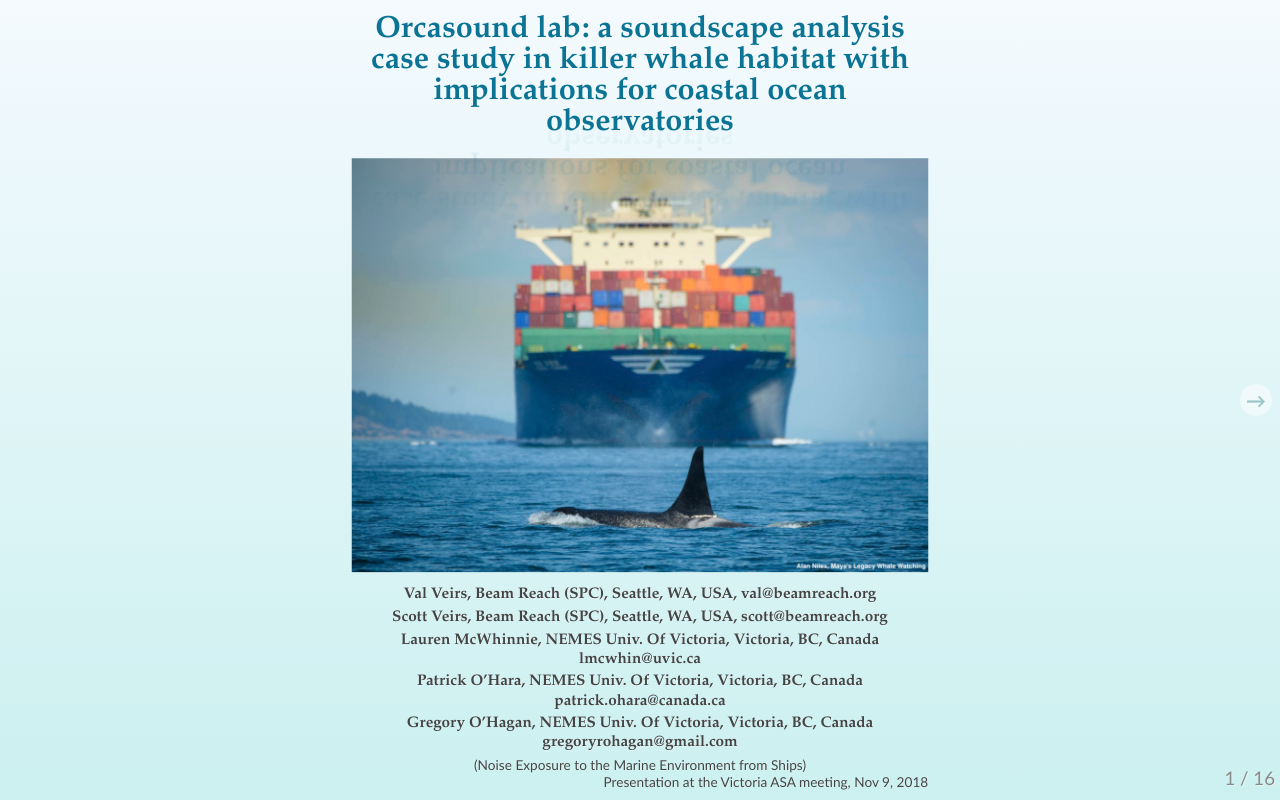
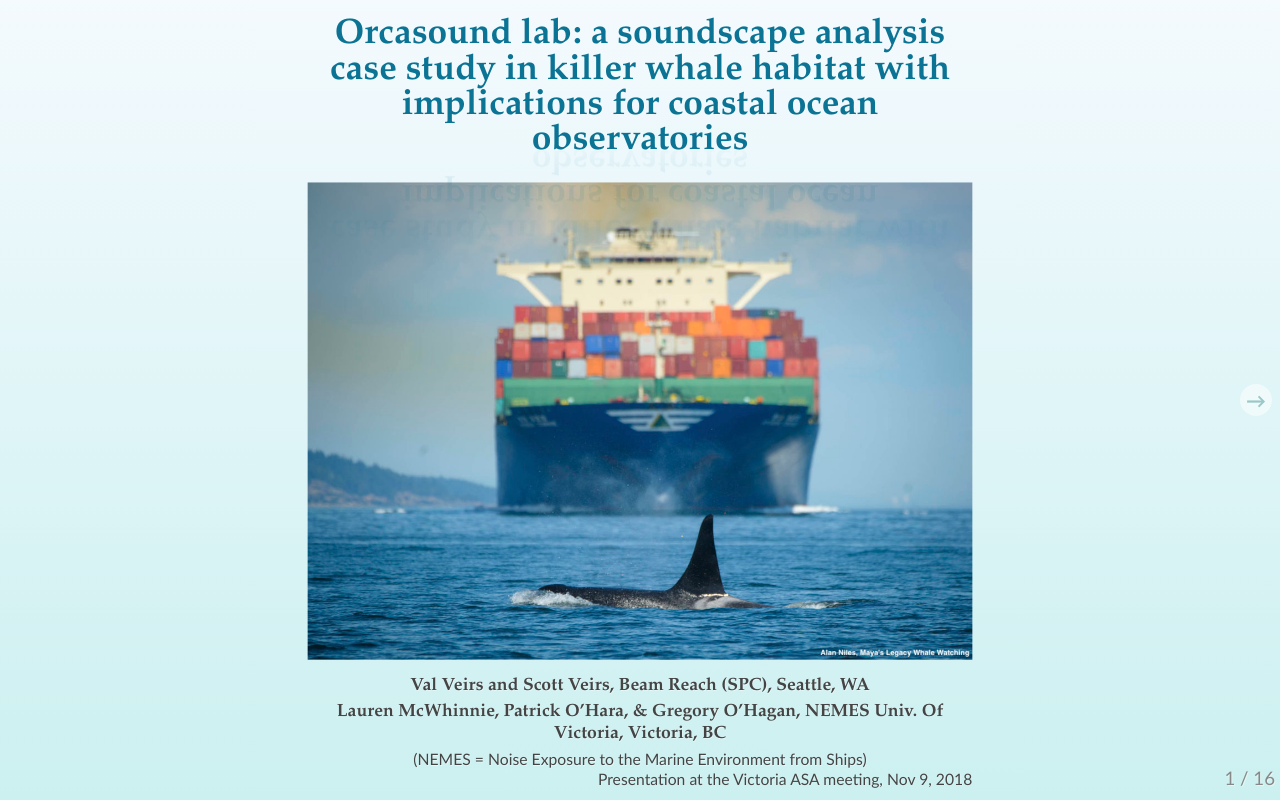
Before and after one commit to scottveirs/2018-asa-vveirs, a plain HTML site: page ASA_VictoriaSoundscape.html in a window 1280 px wide. Drawn offline with Linux system fonts and the light colour scheme.

Commit message:
Edits of html and some slides.

```diff
--- a/ASA_VictoriaSoundscape.html
+++ b/ASA_VictoriaSoundscape.html
@@ -5,7 +5,7 @@
   <meta http-equiv="X-UA-Compatible" content="IE=edge,chrome=1">
   <meta name="viewport" content="width=1024, user-scalable=no">
 
-  <title>Victoria ASA Meeting - Soundscape</title>
+  <title>Victoria ASA Meeting - Orcasound Soundscape</title>
 
   <!-- Required stylesheet -->
   <link rel="stylesheet" media="screen" href="core/deck.core.css">
@@ -29,24 +29,24 @@
   <!-- Required Modernizr file -->
   <script src="modernizr.custom.js"></script>
 </head>
+
 <body>
   <div class="deck-container">
 
     <!-- Begin slides. Just make elements with a class of slide. -->
 <!-- slide 1 -->
+
     <section class="slide">
 
       <h2><div style="text-align: center;">Orcasound lab: a soundscape analysis case study in killer whale habitat with implications for coastal ocean observatories</div></h2>
       <img src="content/alan-niles-mayas-legacy.jpg">
       <div style="text-align: center;"><i>
-      <h5>Val Veirs, Beam Reach (SPC), Seattle, WA, USA, val@beamreach.org</h5>
-      <h5>Scott Veirs, Beam Reach (SPC), Seattle, WA, USA, scott@beamreach.org</h5>
-      <h5>Lauren McWhinnie, NEMES Univ. Of Victoria, Victoria, BC, Canada lmcwhin@uvic.ca</h5>
-      <h5>Patrick O’Hara, NEMES Univ. Of Victoria, Victoria, BC, Canada patrick.ohara@canada.ca</h5>
-      <h5>Gregory O’Hagan, NEMES Univ. Of Victoria, Victoria, BC, Canada gregoryrohagan@gmail.com</h5></i></div>
-      <div style="text-align: center;">(Noise Exposure to the Marine Environment from Ships)</div>
+      <h5>Val Veirs and Scott Veirs, Beam Reach (SPC), Seattle, WA</h5>
+      <h5>Lauren McWhinnie, Patrick O’Hara, & Gregory O’Hagan, NEMES Univ. Of Victoria, Victoria, BC</h5></i></div>
+      <div style="text-align: center;">(NEMES = Noise Exposure to the Marine Environment from Ships)</div>
       <div style="text-align: right;">Presentation at the Victoria ASA meeting, Nov 9, 2018</div>
     </section>
+
 <!-- slide 2 -->
     <section class="slide">
             <h2>Orcasound app and Orcasound Lab</h2>
@@ -57,7 +57,9 @@
             <img src="content/iPhone+coffee-small.png" height="200">
           </td>
           <td>
+	    <center>
             <h4>Our study site:</h4>
+	    </center>
             <ul>
               <li>in SRKW critical habitat within Haro Strait
               <li>cabled, calibrated nearshore hydrophones
@@ -76,7 +78,7 @@
 
 <!-- slide 3 -->
 	<section class="slide">
-		<h2>Here we are reporting on one year of underwater noise recordings (11/2016 - 11/2017)</h2>
+		<h2>Acoustic data and methods: one year of underwater noise recordings (11/2016 - 11/2017)</h2>
 		<table cellpadding="2" cellspacing="2">
 		      <tr>
 			  <td> <img src="content/orcaSoundHydrophonePipe.png" width="454" height="640" alt=""></td>
@@ -109,62 +111,67 @@
   	</tr>
   	</table>
  	</section>
-<!-- slide 5 -->
+
 	<section class="slide">
           <h2>Receive levels are similar, but boat noise is brief compared to ships</h2>
           <img src="content/65_JD_2458046_2017-10-19_hrs__to_12.jpg">
 	</section>
-<!-- slide 6 -->
+
+
 	<section class="slide">
           <h2>Sept. 27, 2017  Two ships and a boat and a whale passing northbound</h2>
           <img src="content/9_27_8am.jpg"  alt="">
           Smooth curve (black) is 1200 sec running average broadband dB levels
 	</section>
-<!-- slide 7 -->
+
+
 	<section class="slide">
            <h2>A close look at the Killer Whale calls</h2>
 	   <img src="content/9_27_9am_KWcalls.png"  alt="">
 	</section>
-<!-- slide 8 -->
+
+
 	<section class="slide">
              <h2>NEMES camera: measure range, speed and received levels of boats</h2>
             <div style="text-align: center;">Video: NEMES images of 20-kt boat with computed range determining source level</div>
             <img src="content/nemesCameraScreenshot.png"  alt="">
 	</section>
-<!-- slide 9 -->
+
 	<section class="slide">
              <h2>NEMES camera: measure range, speed and received levels of boats</h2>
             <div style="text-align: center;">Video: NEMES images of 20-kt boat with computed range determining source level</div>
             <video id="sampleMovie"  src="content/boatNemesNoise.mov" controls autoplay></video>
 	</section>
-<!-- slide 10 -->
+
+
 	<section class="slide">
+	</section>
 
+
+	<section class="slide">
 	</section>
-<!-- slide 11 -->
+
+
 	<section class="slide">
+	</section>
 
+
+	<section class="slide">
 	</section>
-<!-- slide 12 -->
+
+
 	<section class="slide">
+	</section>
 
+
+	<section class="slide">
 	</section>
-<!-- slide 13 -->
+
+
 	<section class="slide">
+	</section>
 
-	</section>
-<!-- slide 14 -->
-	<section class="slide">
 
-	</section>
-<!-- slide 15 -->
-	<section class="slide">
-
-	</section>
-<!-- slide 16 -->
-	<section class="slide">
-
-	</section>
     <!-- End slides. -->
 
     <!-- Begin extension snippets. Add or remove as needed. -->
```
Lines whose indentation alone changed are shown as unchanged.
